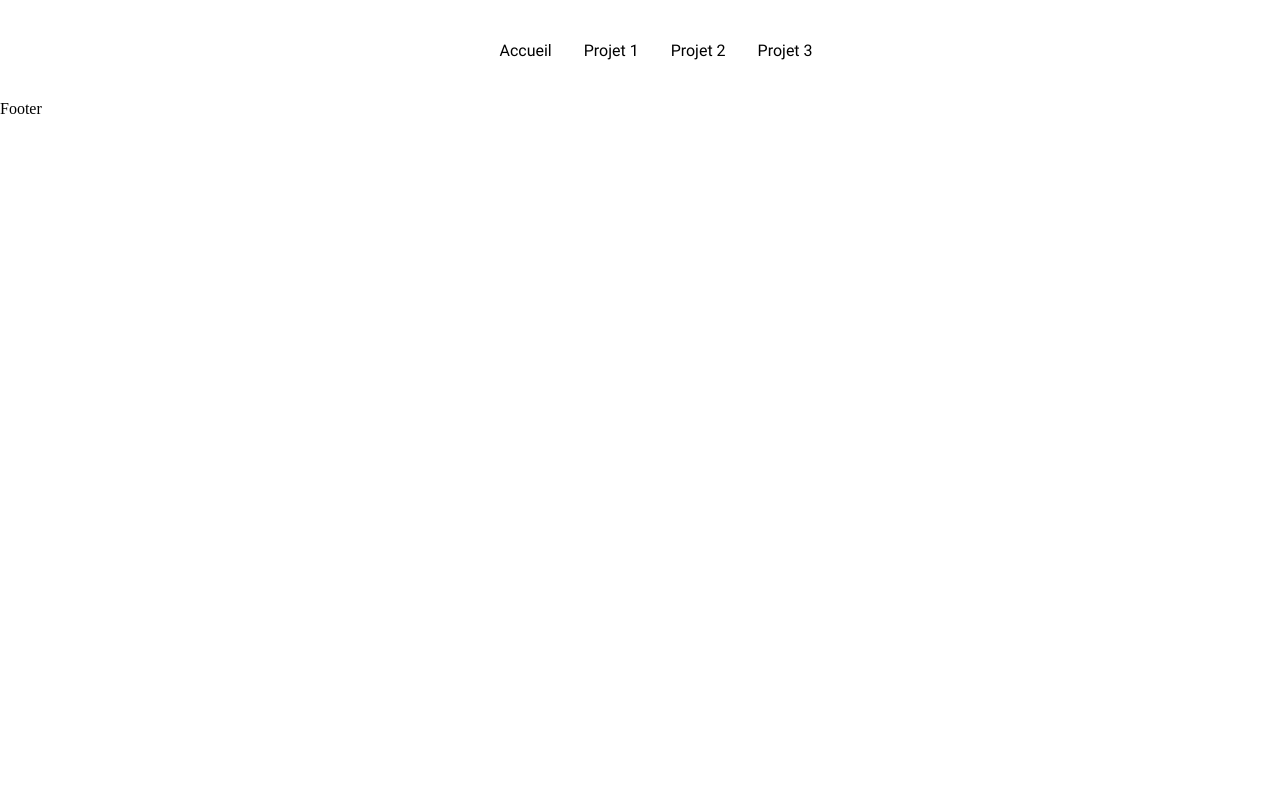
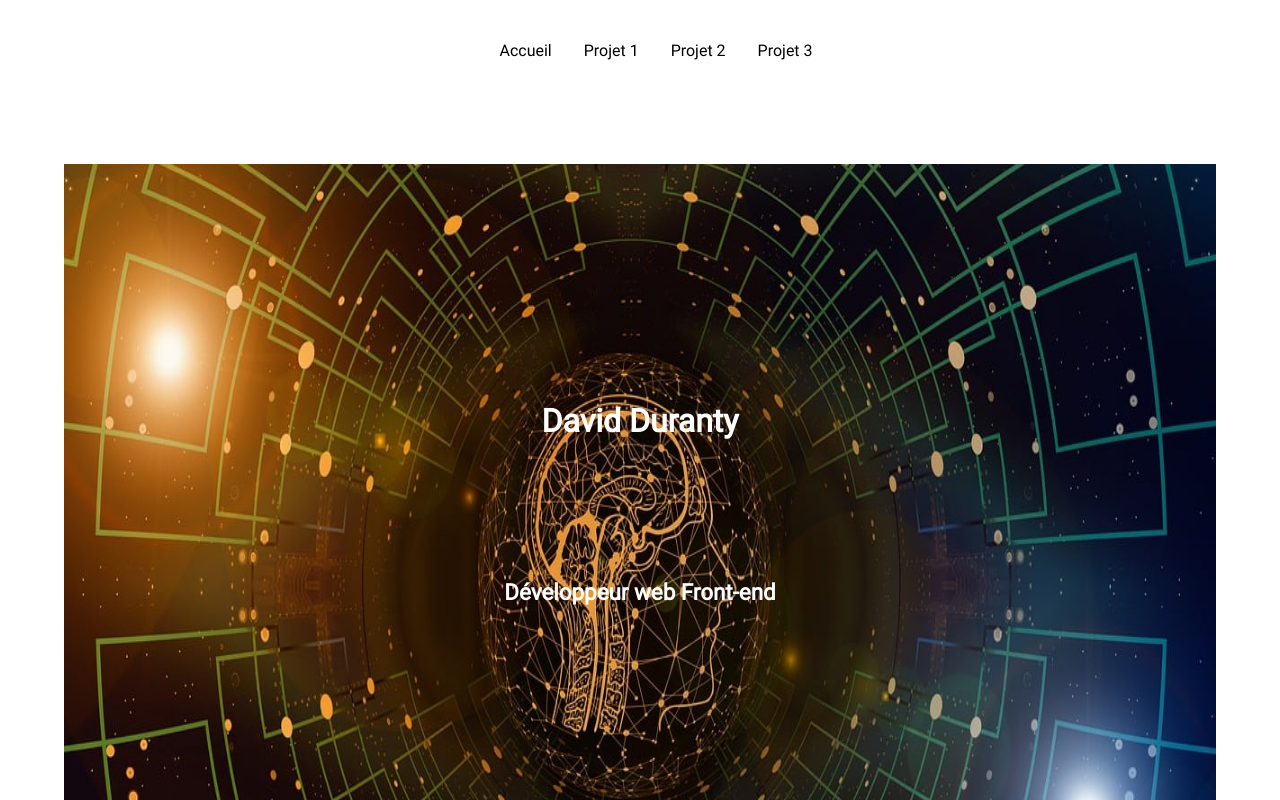
Before and after one commit to davidduranty/portfolio_Duranty_David, a React (Vite) app in the folder frontend/: page / in a window 1280 px wide. Shown: the top 800 px of the page. Built offline with nearby package versions, Linux system fonts and the light colour scheme.

Commit message:
add components header

```diff
--- a/frontend/src/App.jsx
+++ b/frontend/src/App.jsx
@@ -1,10 +1,11 @@
-import Footer from "./components/Footer";
 import Navbar from "./components/navbar/Navbar";
-
+import Footer from "./components/footer/Footer";
+import { Outlet } from "react-router-dom";
 function App() {
   return (
     <>
       <Navbar />
+      <Outlet />
       <Footer />
     </>
   );
--- /dev/null
+++ b/frontend/src/components/header/Header.jsx
@@ -0,0 +1,10 @@
+function Header() {
+  return (
+    <div className="header">
+      <img src="Background.jpg" alt="image header" />;<h1>David Duranty</h1>
+      <h2>Développeur web Front-end</h2>
+    </div>
+  );
+}
+
+export default Header;
--- /dev/null
+++ b/frontend/src/components/header/_header.scss
@@ -0,0 +1,29 @@
+.header {
+  position: relative;
+  margin: 5%;
+
+  img {
+    block-size: 100%;
+    inline-size: 100%;
+    aspect-ratio: 1.38 / 1;
+  }
+  h1 {
+    position: absolute;
+    top: 30%;
+    left: 50%;
+    transform: translate(-50%, -50%);
+    color: #fff;
+    font-size: 2rem;
+    font-family: "roboto";
+  }
+  h2 {
+    position: absolute;
+    top: 50%;
+    left: 50%;
+    transform: translate(-50%, -50%);
+    color: #fff;
+    font-size: 1.4rem;
+    font-family: "roboto";
+    text-align: center;
+  }
+}
--- a/frontend/src/main.jsx
+++ b/frontend/src/main.jsx
@@ -10,6 +10,7 @@ import App from "./App.jsx";
 
 const router = createBrowserRouter([
   {
+    path: "/",
     element: <App />,
     children: [
       {
--- a/frontend/src/pages/Home.jsx
+++ b/frontend/src/pages/Home.jsx
@@ -1,5 +1,6 @@
+import Header from "../components/header/Header";
+
 function Home() {
-  return <div>Home</div>;
+  return <Header />;
 }
-
 export default Home;
--- a/frontend/src/styles/index.scss
+++ b/frontend/src/styles/index.scss
@@ -1,2 +1,3 @@
 @import "./settings";
 @import "../components/navbar/navbar";
+@import "../components/header/header";
```
Also changed, not shown: frontend/public/Background.jpg (added), frontend/src/components/footer/Footer.jsx (renamed from frontend/src/components/Footer.jsx).
